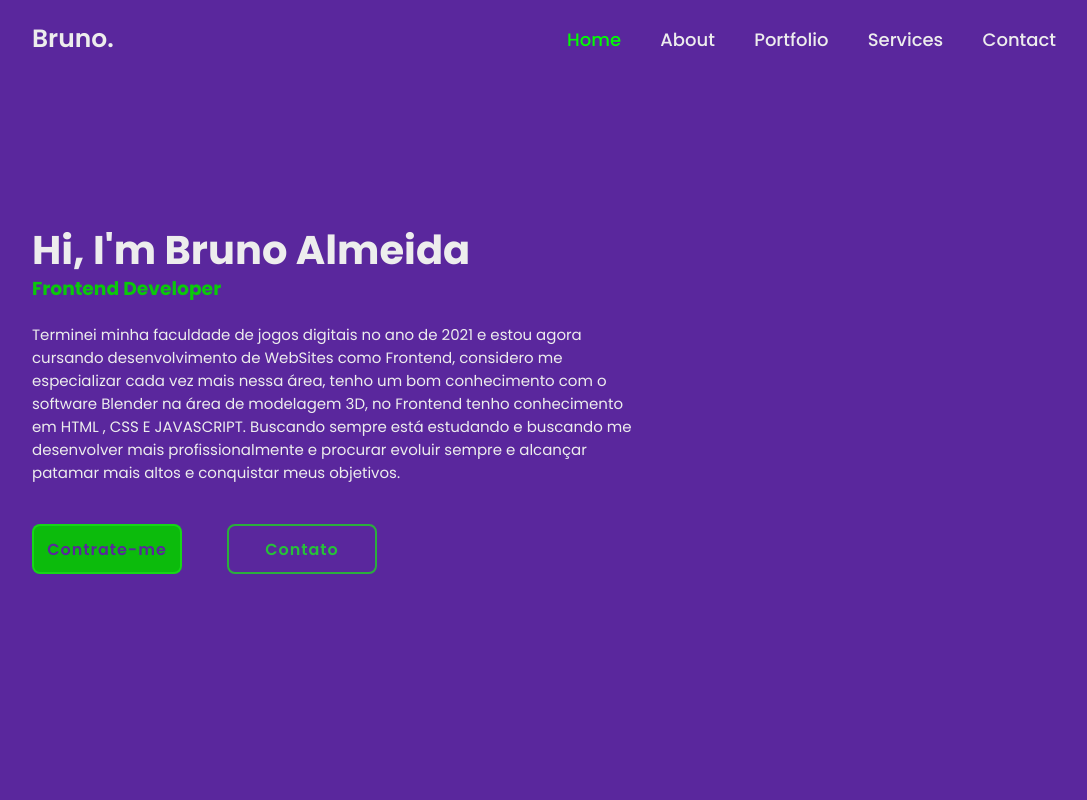
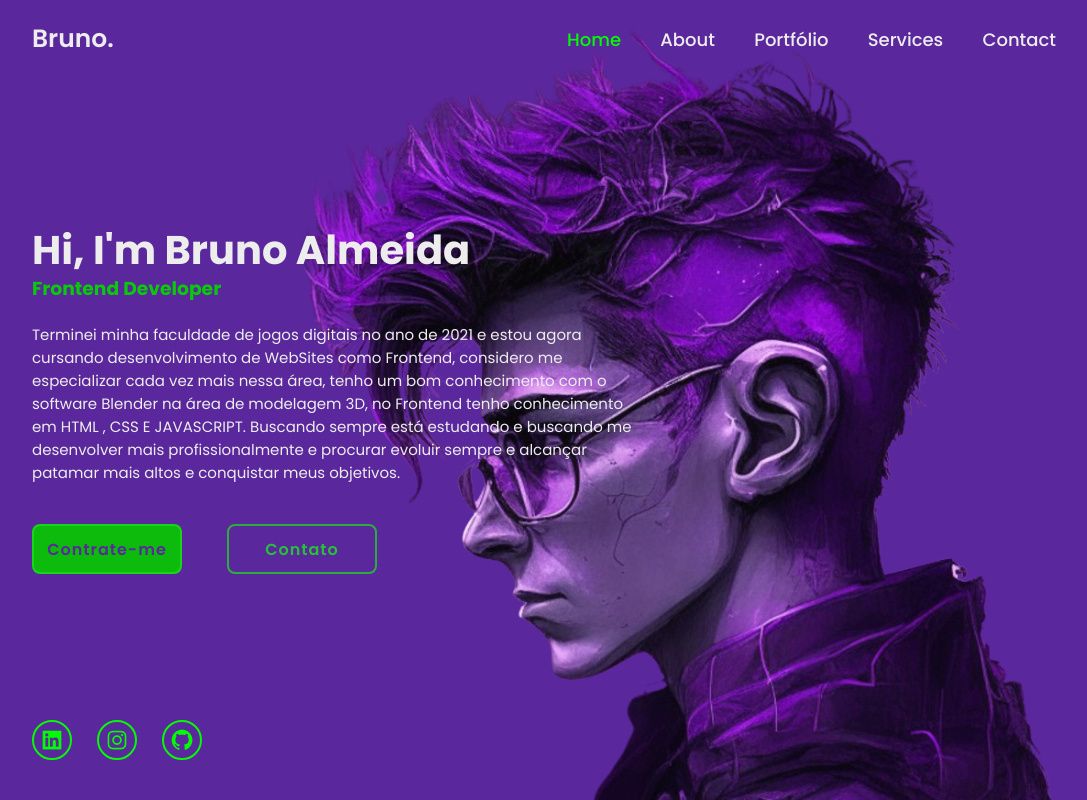
Before and after one commit to BrunoAlmeidaSK/projeto-portfolio, a plain HTML site: page index.html in a window 1280 px wide. Shown: the whole page, without its empty margins (96-1183 px from the left). Drawn offline with nearby package versions, Linux system fonts and the light colour scheme.

Commit message:
Atualização do portfolio

```diff
--- a/index.html
+++ b/index.html
@@ -17,10 +17,12 @@
         <nav class="navbar">
             <a href="#" class="active">Home</a>
             <a href="#">About</a>
-            <a href="#">Portfolio</a>
+            <a href="#">Portfólio</a>
             <a href="#">Services</a>
             <a href="#">Contact</a>
         </nav>
+
+
     </header>
 
     <!-- Config conteudo da home -->
@@ -32,16 +34,19 @@
                 Terminei minha faculdade de jogos digitais no ano de 2021 e estou agora cursando desenvolvimento de WebSites como Frontend, considero me especializar cada vez mais nessa área, tenho um bom conhecimento com o software Blender na área de modelagem 3D, no Frontend tenho conhecimento em HTML , CSS E JAVASCRIPT. Buscando sempre está estudando e buscando me desenvolver mais profissionalmente e procurar evoluir sempre e alcançar patamar mais altos e conquistar meus objetivos.
             </p>
             <div class="btn-box">
-                <a href="#">Contrate-me</a>
+                <a href="mailto:bruno0299@hotmail.com">Contrate-me</a>
                 <a href="#">Contato</a>
             </div>
         </div>
 
         <div class="home-sci">
-            <a href="#"></a>
-            <a href="#"></a>
-            <a href="#"></a>
+            <a href="https://www.linkedin.com/in/bruno-almeida-171ba2219/" target="_blank"><i class='bx bxl-linkedin-square' ></i></a>
+            <a href="https://www.instagram.com/brunoalm__/" target="_blank"><i class='bx bxl-instagram' ></i></a>
+            <a href="https://github.com/BrunoAlmeidaSK" target="_blank"><i class='bx bxl-github' ></i></a>
         </div>
+
+        <span class="home-imgHover"></span>
+
     </section>
 </body>
 </html>
--- a/style.css
+++ b/style.css
@@ -41,11 +41,25 @@ body{
 
 /* Config da logo */
 .logo{
+    position: relative;
     font-size: 25px;
     font-weight: 600;
     color: #ededed;
     text-decoration: none;
 }
+
+.logo::before{
+    content: '';
+    position: absolute;
+    top: 0;
+    left: 0;
+    width: 100%;
+    height: 100%;
+    background: var(--corPri);
+    animation: showRight 1s ease forwards;
+    animation-delay: .4s;
+}
+
 
 /* config estilo do menu */
 .navbar a{
@@ -64,6 +78,8 @@ body{
 /* config estilo da home */
 .home{
     height: 100vh;
+    background: url('imagem/home.png') right no-repeat;
+    background-size: contain;
     display: flex;
     align-items: center;
     padding: 0 10%;
@@ -76,29 +92,84 @@ body{
 }
 
 .home-content h1{
+    position: relative;
     font-size: 40px;
     font-weight: 700;
     line-height:1.2 ;
 }
 
+.home-content h1::before{
+    content: '';
+    position: absolute;
+    top: 0;
+    left: 0;
+    width: 100%;
+    height: 100%;
+    background: var(--corPri);
+    animation: showRight 1s ease forwards;
+    animation-delay: 1s;
+}
+
 .home-content h3{
+    position: relative;
     font-size: px;
     font-weight:700;
     color: #0ac90a;
 }
 
+.home-content h3::before{
+    content: '';
+    position: absolute;
+    top: 0;
+    left: 0;
+    width: 100%;
+    height: 100%;
+    background: var(--corPri);
+    animation: showRight 1s ease forwards;
+    animation-delay: 1s;
+}
+
+
 .home-content p{
+    position: relative;
     font-size: 15px;
     margin: 20px 0 40px;
 }
 
+.home-content p::before{
+    content: '';
+    position: absolute;
+    top: 0;
+    left: 0;
+    width: 100%;
+    height: 100%;
+    background: var(--corPri);
+    animation: showRight 1s ease forwards;
+    animation-delay: 1s;
+}
+
+
 .home-content .btn-box{
+    position: relative;
     display: flex;
     justify-content: space-between;
     width: 345px;
     height: 50px;
 
 }
+.home-content .btn-box::before{
+    content: '';
+    position: absolute;
+    top: 0;
+    left: 0;
+    width: 100%;
+    height: 100%;
+    background: var(--corPri);
+    animation: showRight 1s ease forwards;
+    animation-delay: 1.9s;
+    z-index: 2;
+}
+
 
 /* config do entrar em Contato */
 .btn-box a{
@@ -149,3 +220,100 @@ body{
     color: #02fc02;
 
 }
+
+.home-sci {
+    position: absolute;
+    bottom: 40px;
+    width: 170px;
+    background: transparent;
+    display: flex;
+    justify-content: space-between;
+
+}
+
+.home-sci::before{
+    content: '';
+    position: absolute;
+    top: 0;
+    left: 0;
+    width: 100%;
+    height: 100%;
+    background: var(--corPri);
+    animation: showRight 1s ease forwards;
+    animation-delay: 2.5s;
+    z-index: 2;
+}
+
+ .home-sci a {
+    position: relative;
+    display: inline-flex;
+    justify-content: center;
+    align-items: center;
+    width: 40px;
+    height: 40px;
+    border: 2px solid #02fc02 ;
+    border-radius: 50%;
+    font-size: 25px;
+    text-decoration: none;
+    color: #02fc02;
+    z-index: 1;
+    overflow: hidden;
+    transition: .5s;
+
+ }
+
+ .home-sci a:hover{
+    color: var(--corQuar);
+ }
+
+ .home-sci a::before{
+    content: '';
+    position: absolute;
+    top: 0;
+    left: 0;
+    width: 0;
+    height: 100%;
+    background: #02fc02;
+    border-radius: 50%;
+    z-index: -1;
+    transition: .4s;
+
+ }
+
+ .home-sci a:hover:before{
+    width: 100%;
+ }
+
+ .home-imgHover{
+    position: absolute;
+    top: 0px;
+    right: 30px;
+    width: 1000px;
+    height: 100%;
+    background: transparent;
+    transition: 3s;
+ }
+
+ .home-imgHover::before{
+    content: '';
+    position: absolute;
+    top: 0;
+    left: 0;
+    width: 100%;
+    height: 100%;
+    background: var(--corPri);
+    animation: showRight 1s ease forwards;
+    animation-delay: .4s;
+}
+
+ .home-imgHover:hover{
+    background: var(--corPri);
+    opacity: .4;
+ }
+
+/* Chaves de animação */
+@keyframes showRight{
+    100%{
+        width:0;
+    }
+}
```
Also changed, not shown: imagem/close_white_36dp.svg (added), imagem/home.png (added), imagem/menu_white_36dp.svg (added).
